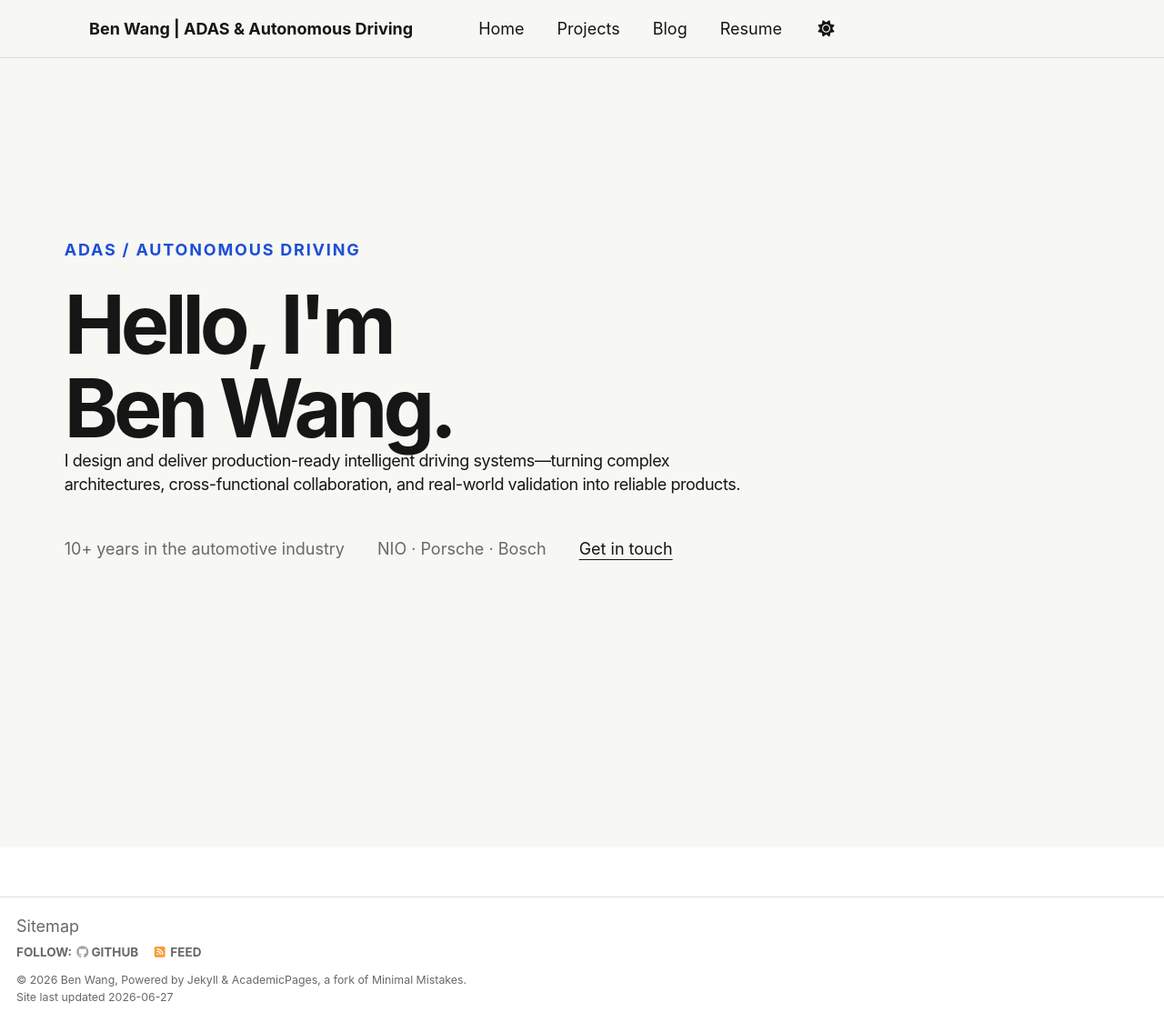
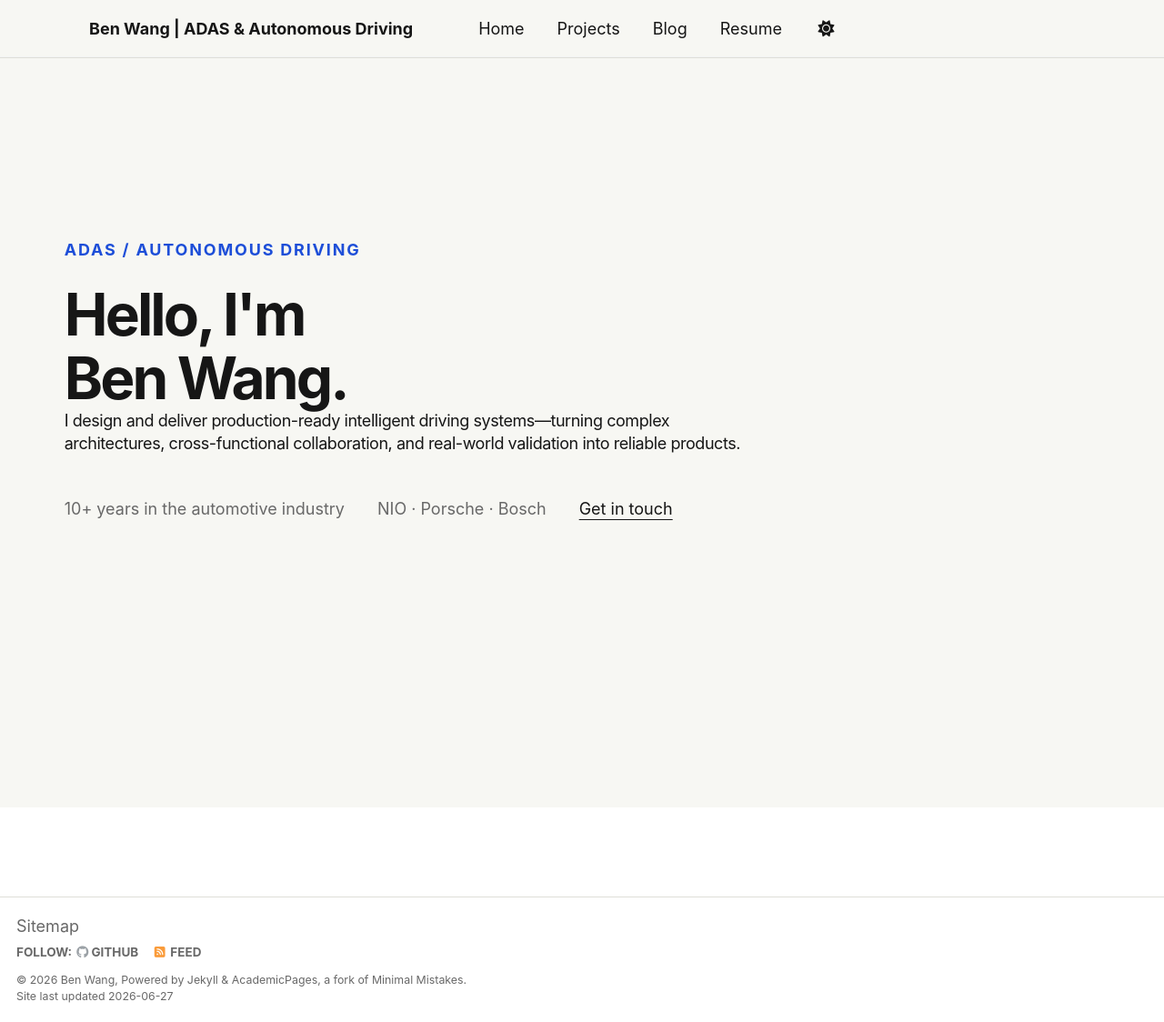
Before and after one commit to ai-benwang/ai-benwang.github.io, a Jekyll site: the page built from _pages/about.md, in a window 1280 px wide and 1124 px high. Shown: the whole window at 91% size. Built offline with Jekyll 4.4.1, drawn with Linux system fonts in a browser that asks for light colours.

Commit message:
Reduce hero title and prevent text overlap

```diff
--- a/assets/css/main.scss
+++ b/assets/css/main.scss
@@ -67,8 +67,8 @@ body { background: var(--ben-paper); color: var(--ben-ink); }
 
 .home-hero { padding: 5rem 0 7rem; }
 .home-kicker { margin: 0 0 2rem; color: var(--ben-accent); font-size: .78rem; font-weight: 700; letter-spacing: .1em; }
-.home-hero h1 { max-width: 1000px; margin: 0; font-size: clamp(3.25rem, 7vw, 6rem); line-height: 1.02; letter-spacing: -.055em; }
-.home-intro { max-width: 780px; margin: 2.5rem 0 0; font-size: clamp(1.35rem, 2.5vw, 2rem); line-height: 1.42; letter-spacing: -.025em; }
+.home-hero h1 { display: block; max-width: 900px; margin: 0; font-size: clamp(2.75rem, 5vw, 4.5rem); line-height: 1.08; letter-spacing: -.045em; }
+.home-intro { position: relative; clear: both; max-width: 780px; margin: 3rem 0 0; font-size: clamp(1.35rem, 2.5vw, 2rem); line-height: 1.42; letter-spacing: -.025em; }
 .home-meta { display: flex; flex-wrap: wrap; gap: .75rem 2rem; margin-top: 2.5rem; color: var(--ben-muted); }
 .home-meta a { color: var(--ben-ink); text-underline-offset: .25rem; }
 .page-lead { max-width: 760px; margin-bottom: 3rem; font-size: clamp(1.35rem, 2.5vw, 2rem); line-height: 1.4; letter-spacing: -.025em; }
@@ -80,5 +80,5 @@ body { background: var(--ben-paper); color: var(--ben-ink); }
 @media (max-width: 640px) {
   .masthead__inner-wrap, .page__inner-wrap { padding-left: 1rem; padding-right: 1rem; }
   .home-hero { padding-top: 3.5rem; }
-  .home-hero h1 { font-size: clamp(3rem, 15vw, 4.5rem); }
+  .home-hero h1 { font-size: clamp(2.75rem, 13vw, 3.75rem); }
 }
```
